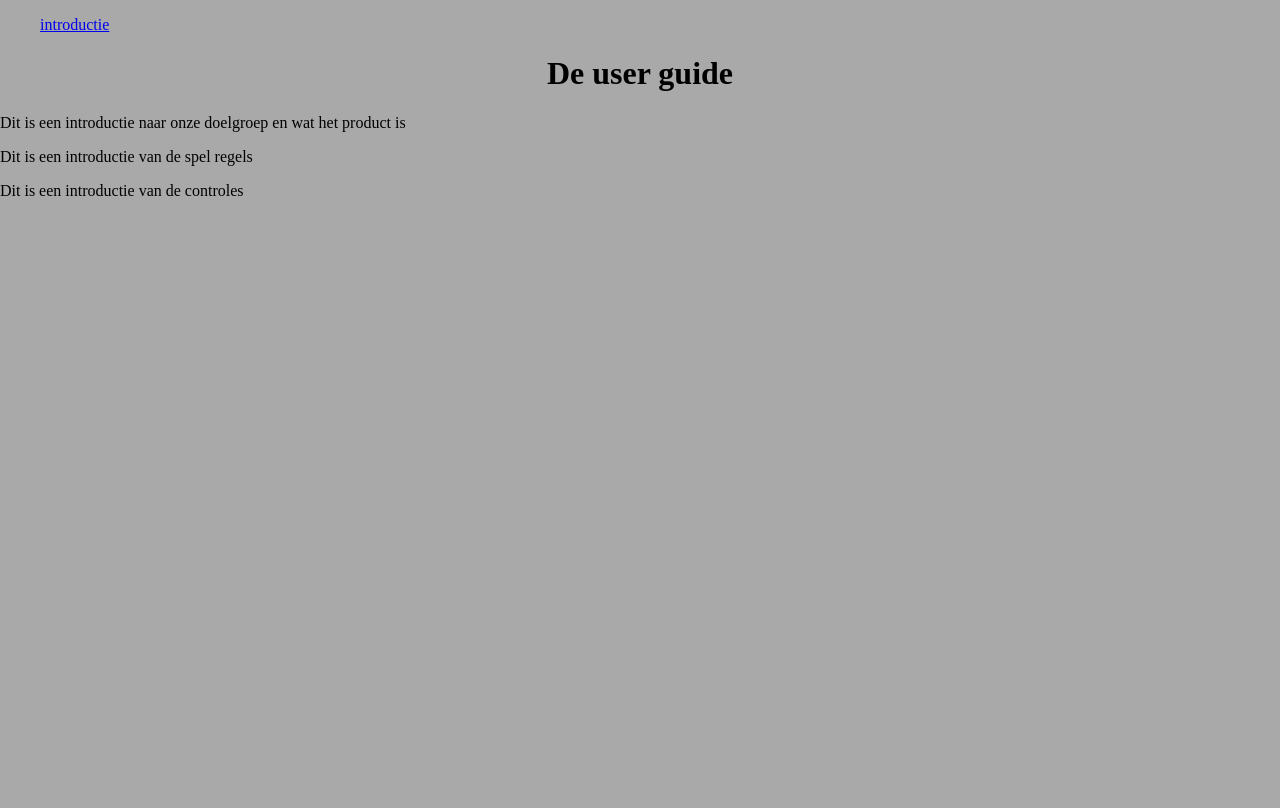
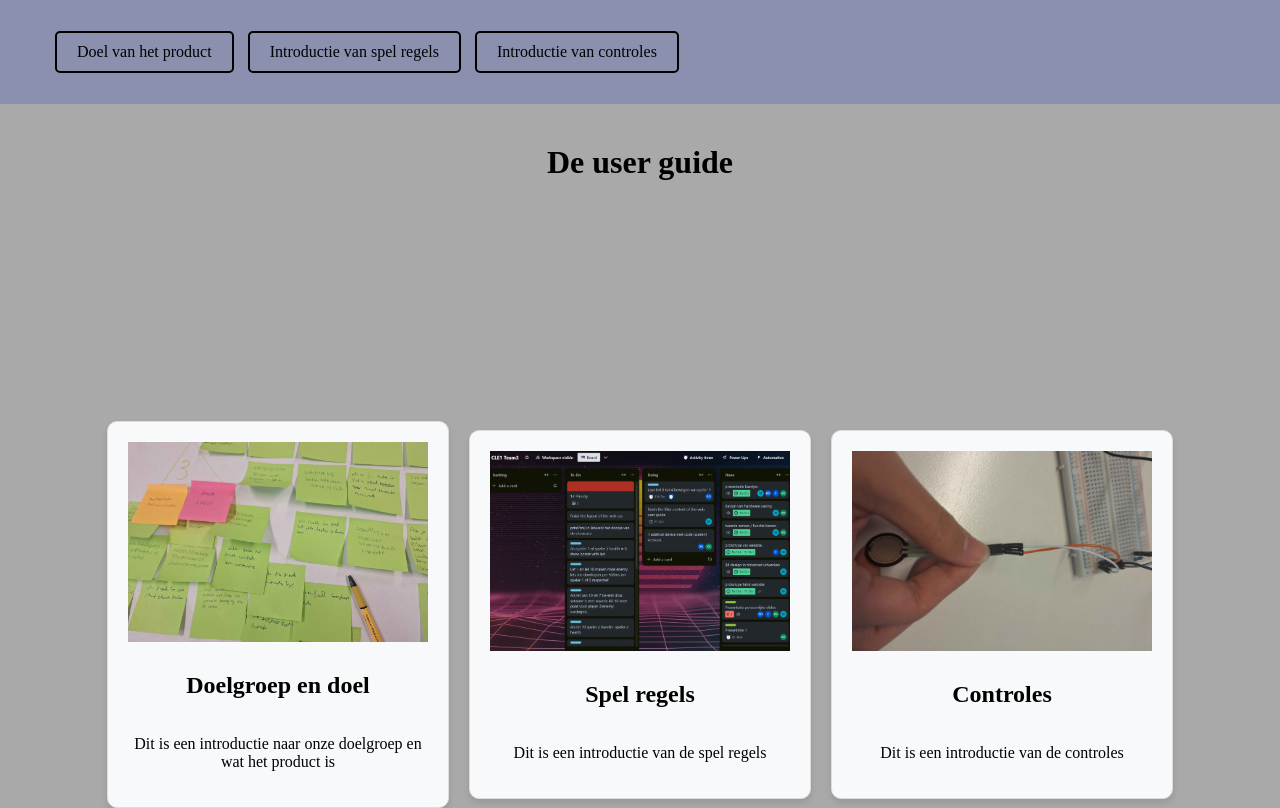
Before and after one commit to martijnsark/CLE1-group3-user-guide-website, a plain HTML site: page index.html in a window 1280 px wide. Drawn offline with Linux system fonts and the light colour scheme.

Commit message:
v1 controle

```diff
--- a/css/style.css
+++ b/css/style.css
@@ -1,15 +1,84 @@
+nav {
+    background-color: rgba(21, 47, 199, 0.2);
+    position: relative;
+    display: flex;
+    flex-direction: row;
+    justify-content: flex-start;
+    align-items: center;
+    padding: 10px;
+}
+
+a {
+    color: black;
+    text-decoration: none;
+    padding: 10px 20px;
+    margin: 5px;
+    display: inline-block;
+    border: 2px solid black;
+    border-radius: 5px;
+    transition: background-color 0.3s ease, transform 0.3s ease;
+}
+
+a:hover {
+    background-color: darkcyan;
+    transform: scale(1.05);
+}
+
 header {
     text-align: center;
+    margin-bottom: 30vh;
+    margin-top: 40px;
 }
-
 
 body {
     background-color: darkgray;
     padding: 0px;
-    margin: 0px
+    margin: 0px;
 }
 
 main {
     padding: 0px;
-    margin: 0px
+    margin: 0px;
 }
+
+.cards-container {
+    display: flex;
+    justify-content: center;
+    align-items: center;
+    flex-wrap: wrap;
+    width: 100%;
+    gap: 20px;
+}
+
+.card {
+    background-color: #f8f9fa;
+    border: 1px solid #ddd;
+    border-radius: 10px;
+    padding: 20px;
+    box-shadow: 0 4px 6px rgba(0, 0, 0, 0.1);
+    flex: 1;
+    max-width: 300px;
+    text-align: center;
+    display: flex;
+    flex-direction: column;
+    align-items: center;
+}
+
+.card-image {
+    width: 100%;
+    height: 200px;
+    object-fit: cover;
+    margin-bottom: 10px;
+}
+
+.card-content {
+    flex-grow: 1;
+    display: flex;
+    flex-direction: column;
+    justify-content: center;
+    font-size: 1.2rem;
+}
+
+.card-container .card {
+    font-size: 1.5rem;
+}
--- a/index.html
+++ b/index.html
@@ -11,7 +11,9 @@
 <body>
     <nav class="nav">
         <ul class="ul">
-            <a href="#introduction">introductie</a>
+            <a href="#topic-introduction">Doel van het product</a>
+            <a href="#game-introduction">Introductie van spel regels</a>
+            <a href="#controles-introduction">Introductie van controles</a>
         </ul>
     </nav>
 
@@ -21,19 +23,28 @@
     </header>
 
     <main>
+        <section class="cards-container">
 
-        <section id="introduction-topic" class="introduction-topic">
-            <p>Dit is een introductie naar onze doelgroep en wat het product is</p>
-        </section>
+            <section id="topic-introduction" class="card">
+                <img src="images/process.jpg" alt="image of the process of developing the product" class="card-image">
+                <h2>Doelgroep en doel</h2>
+                <p>Dit is een introductie naar onze doelgroep en wat het product is</p>
+            </section>
 
 
-        <section class="gameIntroduction">
-            <p>Dit is een introductie van de spel regels</p>
-        </section>
+            <section id="game-introduction" class="card">
+                <img src="images/game-rules.png" alt="image to support the rules behind the game" class="card-image">
+                <h2>Spel regels</h2>
+                <p>Dit is een introductie van de spel regels</p>
+            </section>
 
 
-        <section class="controlesIntroduction">
-            <p>Dit is een introductie van de controles</p>
+            <section id="controles-introduction" class="card">
+                <img src="images/game-controls.jpg" alt="image to support the controles of the game" class="card-image">
+                <h2>Controles</h2>
+                <p>Dit is een introductie van de controles</p>
+            </section>
+
         </section>
     </main>
 
```
Also changed, not shown: images/game-controls.jpg (added), images/game-rules.png (added), images/process.jpg (added).
